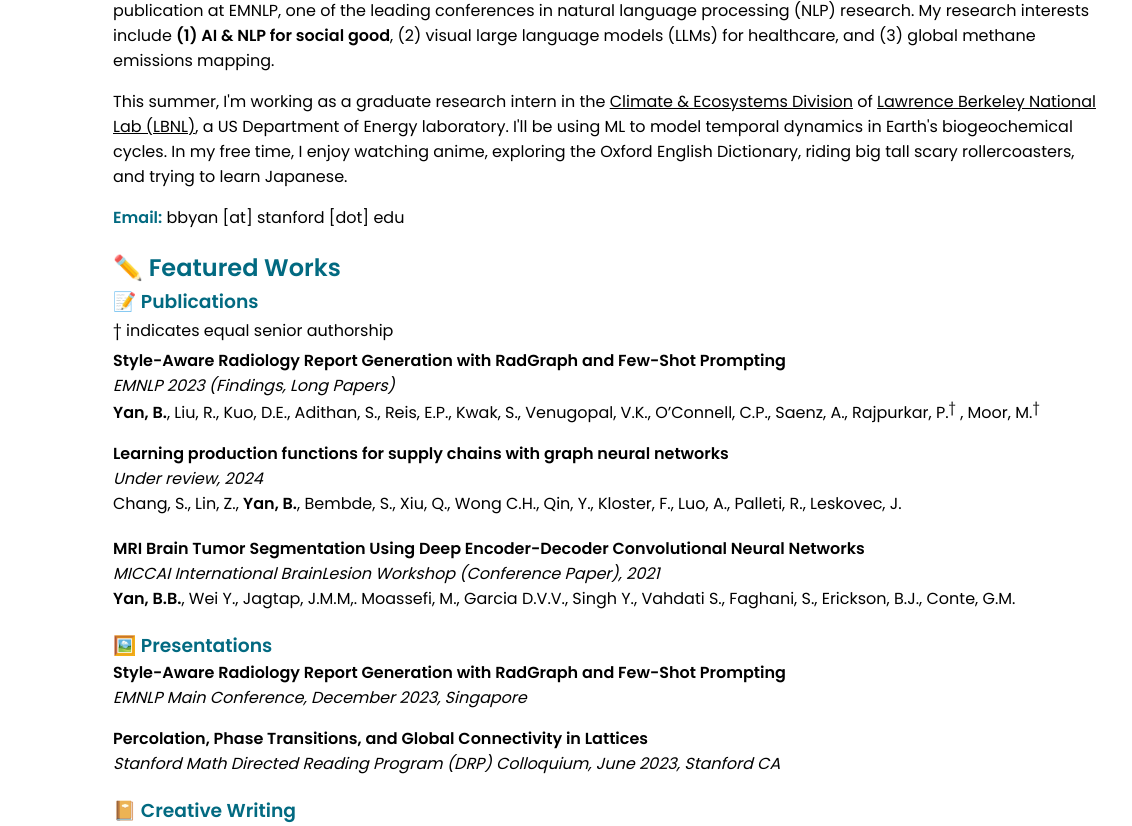
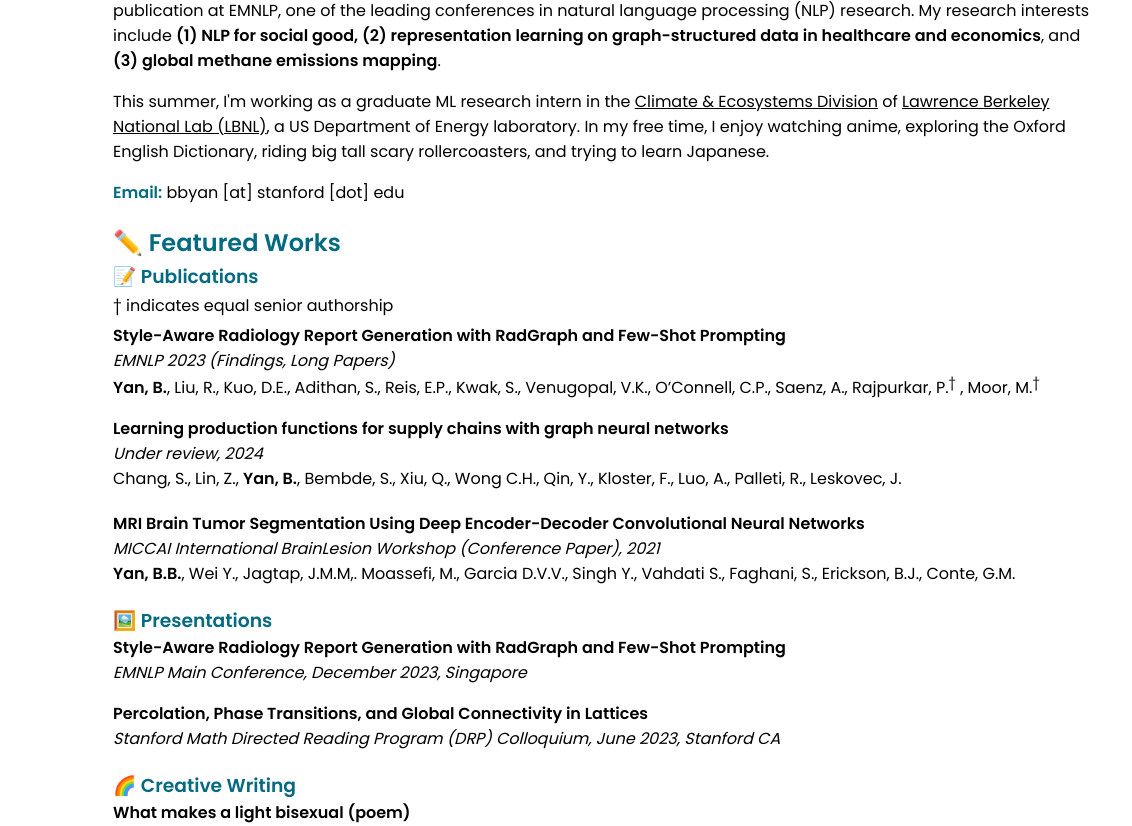
Before and after one commit to yanbenjamin/yanbenjamin.github.io, a plain HTML site: page index.html in a window 1280 px wide. Shown: the part 434-1260 px from the top of the page, 148-1280 px from the left. Drawn offline with Linux system fonts and the light colour scheme; some icons are missing.

Commit message:
changed bio

```diff
--- a/index.html
+++ b/index.html
@@ -62,9 +62,9 @@
 
         <p>At Stanford University, I teach CS 106S (<a style = "text-decoration: none; color: black;" href = "https://cs106s.stanford.edu"><u>cs106s.stanford.edu</u></a>), work as a SUMO Tutor for the Math Department (MATH 18-21,51), and am involved with CS + Social Good, Math Organization, and Stanford & Golden Gate SciOly. During the 2024 winter term, I was in the United Kingdom as a visiting student at <u>University of Oxford, Brasenose College</u>, completing an intensive creative writing tutorial in short stories and poetry. In 2020, I was named a <u>U.S. Presidential Scholar</u>, awarded to 161 graduating seniors nationwide.</p>
 
-        <p>I've been a SWE intern at <u>NVIDIA</u>, and have been involved with ML research in Prof. Jure Leskovec's <u>Stanford Network Analysis Project (SNAP) Group</u>, Prof. Andrew Ng's <u>Stanford ML Group</u>, the <u>Stanford NLP Group</u>, Prof. Diyi Yang's Stanford <u> Social and Language Technologies (SALT)</u> Lab, and Prof. Pranav Rajpurkar's Lab at <u>Harvard Medical School</u>—with a first-author paper publication at EMNLP, one of the leading conferences in natural language processing (NLP) research. My research interests include <b>(1) AI & NLP for social good</b>, (2) visual large language models (LLMs) for healthcare, and (3) global methane emissions mapping.</p>
+        <p>I've been a SWE intern at <u>NVIDIA</u>, and have been involved with ML research in Prof. Jure Leskovec's <u>Stanford Network Analysis Project (SNAP) Group</u>, Prof. Andrew Ng's <u>Stanford ML Group</u>, the <u>Stanford NLP Group</u>, Prof. Diyi Yang's Stanford <u> Social and Language Technologies (SALT)</u> Lab, and Prof. Pranav Rajpurkar's Lab at <u>Harvard Medical School</u>—with a first-author paper publication at EMNLP, one of the leading conferences in natural language processing (NLP) research. My research interests include <b>(1) NLP for social good, (2) representation learning on graph-structured data in healthcare and economics</b>, and <b>(3) global methane emissions mapping</b>.</p>
 
-        <p>This summer, I'm working as a graduate research intern in the <u>Climate & Ecosystems Division</u>  of <u>Lawrence Berkeley National Lab (LBNL)</u>, a US Department of Energy laboratory. I'll be using ML to model temporal dynamics in Earth's biogeochemical cycles. In my free time, I enjoy watching anime, exploring the Oxford English Dictionary, riding big tall scary rollercoasters, and trying to learn Japanese.</p>
+        <p>This summer, I'm working as a graduate ML research intern in the <u>Climate & Ecosystems Division</u>  of <u>Lawrence Berkeley National Lab (LBNL)</u>, a US Department of Energy laboratory. In my free time, I enjoy watching anime, exploring the Oxford English Dictionary, riding big tall scary rollercoasters, and trying to learn Japanese.</p>
 
         <p><b style = "color: #026a81">Email:</b> bbyan [at] stanford [dot] edu</p>
 
@@ -90,7 +90,7 @@
         <p style = "margin-bottom: 0px"><a style = "text-decoration: none; color: black;" href = "https://mathdrp.stanford.edu/abstracts/abstracts-spr23-1.pdf"><b>Percolation, Phase Transitions, and Global Connectivity in Lattices</b></a></p>
         <p style = "margin-top: 0px; margin-bottom: 0px"><em>Stanford Math Directed Reading Program (DRP) Colloquium, June 2023, Stanford CA</em></p>
 
-        <h3 style = "color: #026a81; margin-top: 20px; margin-bottom: 0px">📔 Creative Writing</h3>
+        <h3 style = "color: #026a81; margin-top: 20px; margin-bottom: 0px">🌈 Creative Writing</h3>
         <p style = "margin-bottom: 0px; margin-top: 0px"><a style = "text-decoration: none; color: black;" href = "https://issuu.com/stanford_englishandcreativewriting/docs/final_senioranthology_2024"><b>What makes a light bisexual (poem)</b></a></p>
         <p style = "margin-top: 0px; margin-bottom: 0px"><em>Stanford English and Creative Writing Senior Anthology, June 2024</em></p>
 
```
Also changed, not shown: files/benyan-spr24-profile.jpg (deleted), files/profile_pic3.png (deleted), 1 other file.
